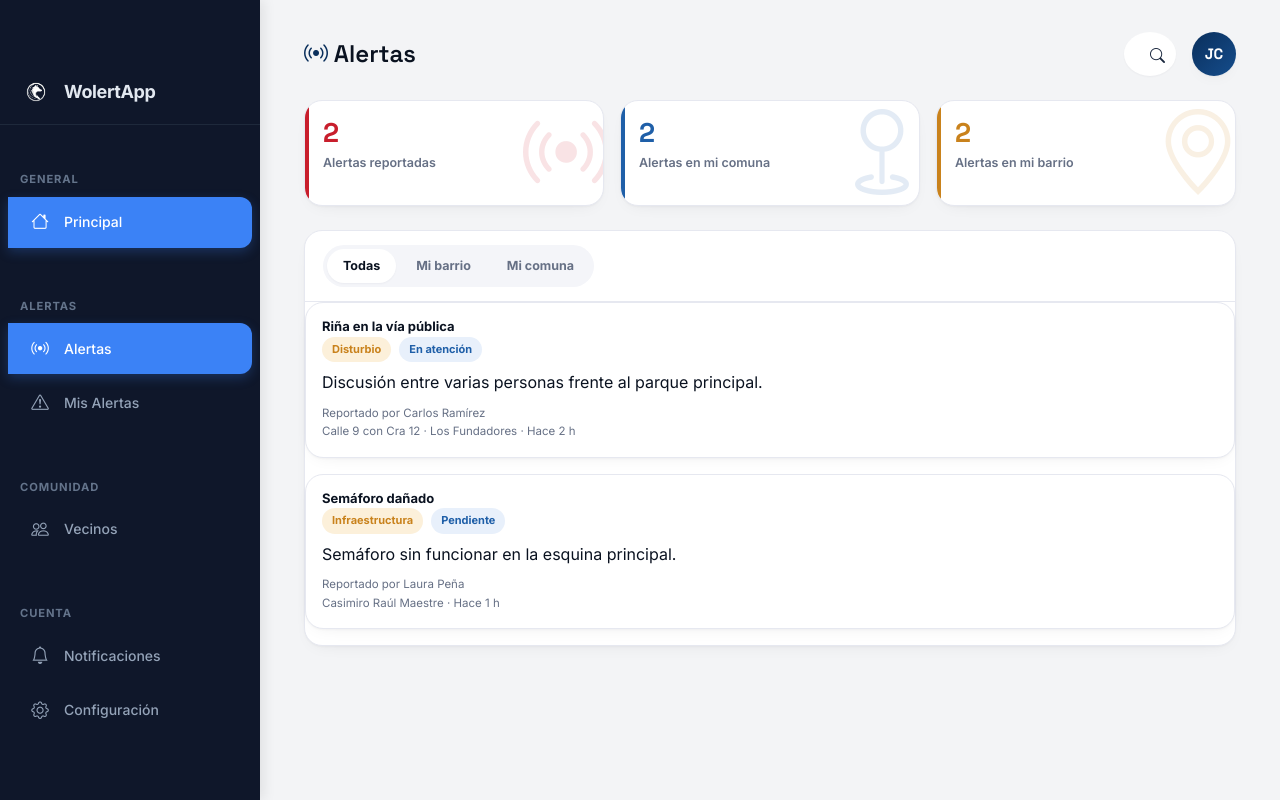
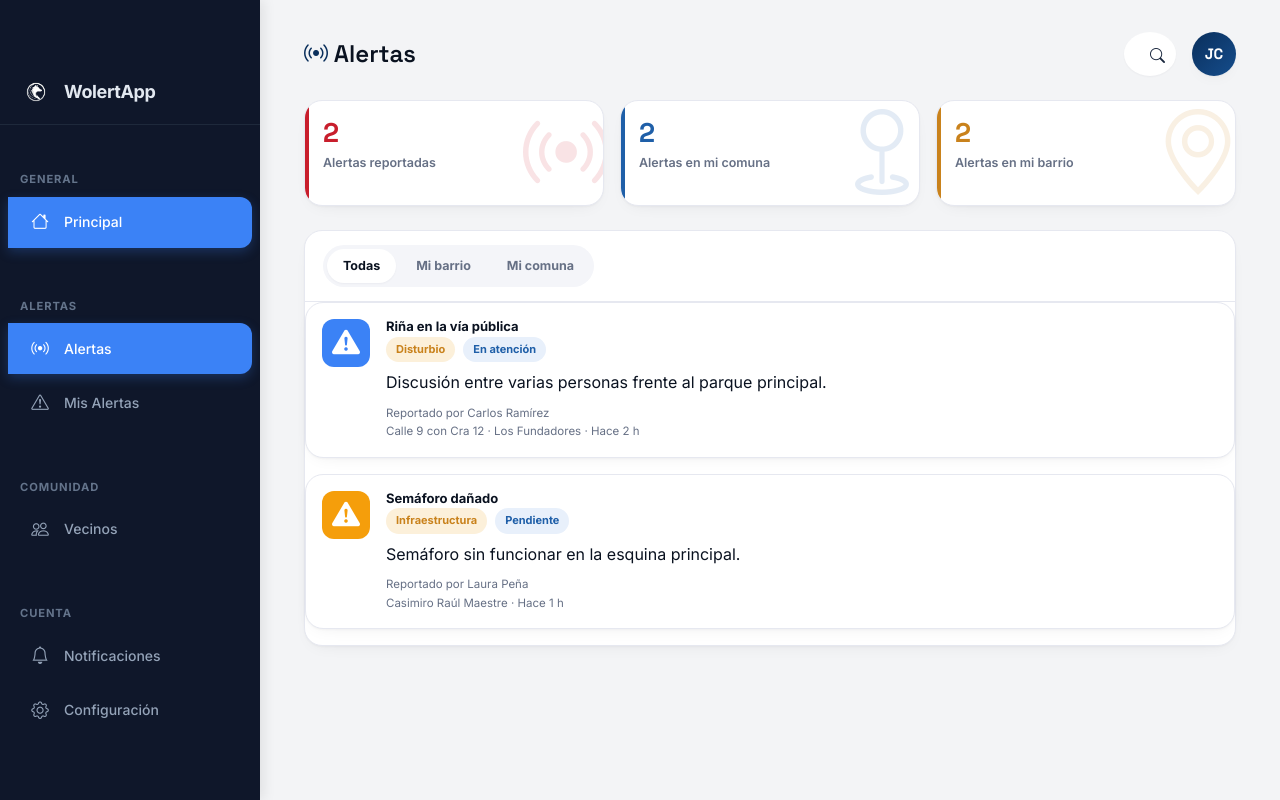
Before and after one commit to ksgutierrez05/WolertApp-Web, a React (Vite) app: page /ciudadano/alertas in a window 1280 px wide. Built offline with nearby package versions, Linux system fonts and the light colour scheme.

Commit message:
feat: mejora de diseño panel alertas ciudadano (iconos por estado)

```diff
--- a/src/Components/Ciudadano/Pages/Alertas.jsx
+++ b/src/Components/Ciudadano/Pages/Alertas.jsx
@@ -67,6 +67,21 @@ export default function Alertas() {
         <div id="listaAlertas">
           {alertasEjemplo.map((a) => (
             <div key={a.id} className="card-panel-dash p-3 mb-3">
+              <div className="d-flex align-items-start gap-3">
+                <div className="alerta-tipo-icono-dash" style={{
+                  fontSize: '28px',
+                  width: '48px',
+                  height: '48px',
+                  borderRadius: '12px',
+                  display: 'flex',
+                  alignItems: 'center',
+                  justifyContent: 'center',
+                  color: '#fff',
+                  backgroundColor: a.estado === 'Pendiente' ? '#f59e0b' : a.estado === 'En atención' ? '#3b82f6' : '#10b981',
+                }}>
+                  <i className="bi bi-exclamation-triangle-fill"></i>
+                </div>
+                <div className="flex-grow-1">
                   <div className="d-flex justify-content-between align-items-start mb-2">
                     <div>
                       <h5 className="info-title-dash mb-0">{a.tipo}</h5>
@@ -80,6 +95,8 @@ export default function Alertas() {
                     {a.ubicacion} · {a.tiempo}
                   </div>
                 </div>
+              </div>
+            </div>
           ))}
         </div>
       </div>
```
Lines whose indentation alone changed are shown as unchanged.
